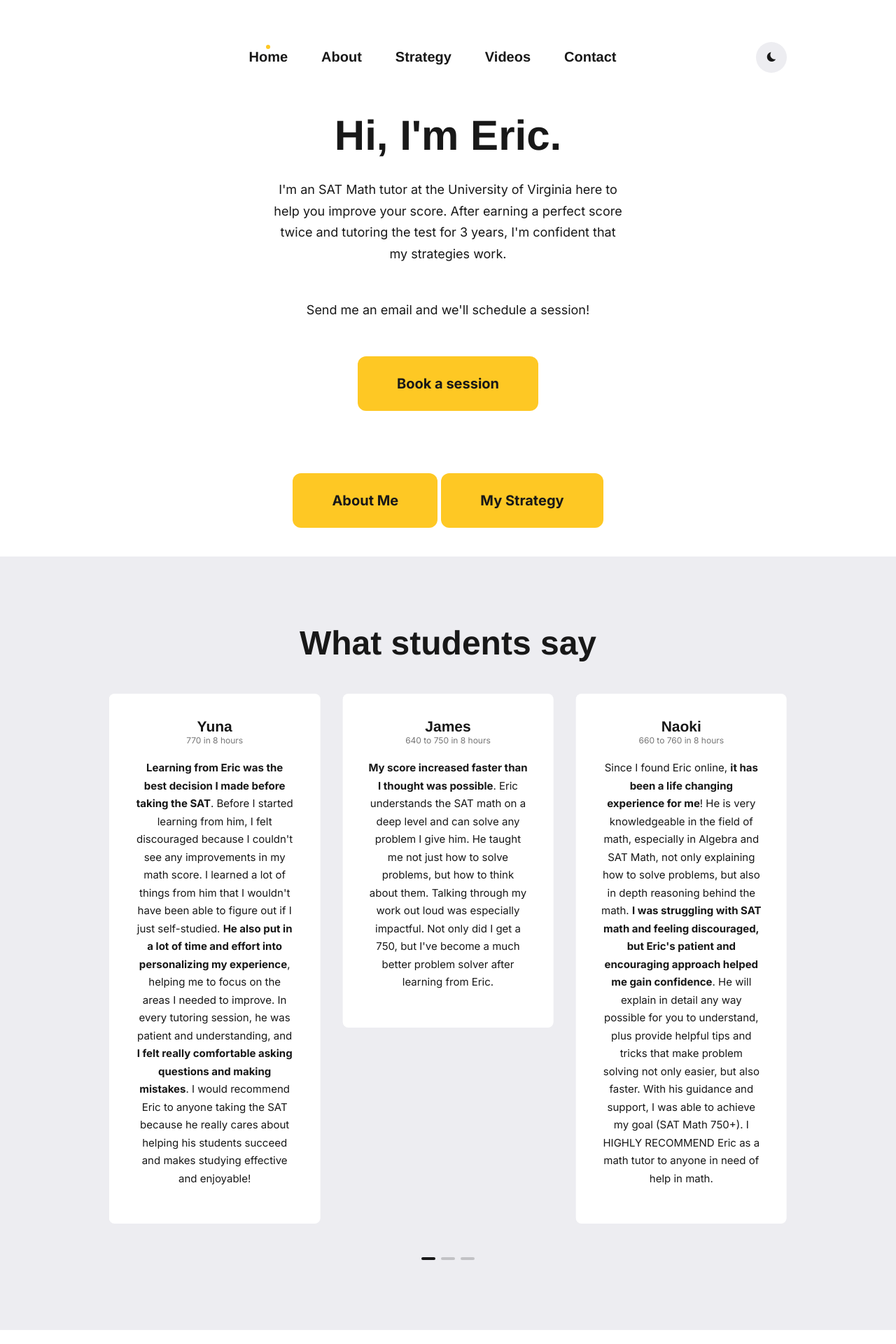
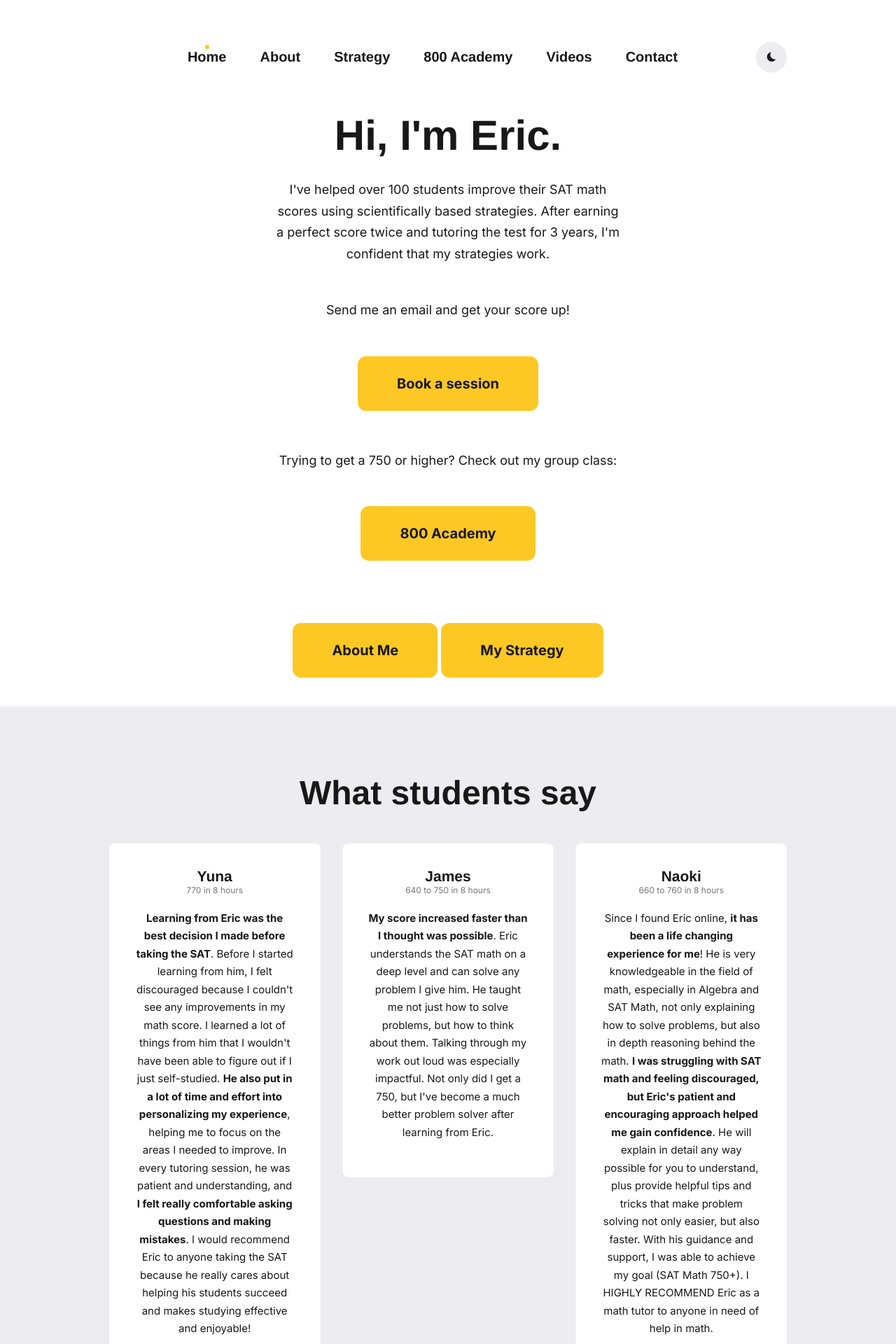
Before and after one commit to qExobyte/qExobyte.github.io, a Jekyll site: the page built from index.html, in a window 1280 px wide. Shown: the top 1920 px of the page at 70% size. Built offline with Jekyll 4.4.1, drawn with Linux system fonts in a browser that asks for light colours; nearby versions of some CDN libraries; some web fonts are replaced; some of the changed text lies outside the part shown.

Commit message:
800 academy added

```diff
--- a/_data/settings.yml
+++ b/_data/settings.yml
@@ -2,7 +2,8 @@
 # STATS
 stats:
   rate: 135
-  8h: 895
+  8h: 945
+  academy: TBD
   hours: 400
   years: 3
   views: 14 # in millions
@@ -24,6 +25,8 @@ menu__settings:
       title: 'About'
     - url: '/strategy/'
       title: 'Strategy'
+    - url: '/academy/'
+      title: '800 Academy'
     - title: 'Videos'
       url: '/projects/'
     - url: '/contact/'
--- a/_includes/section-hero.html
+++ b/_includes/section-hero.html
@@ -8,10 +8,16 @@
             <div class="center" align="center">
               <h1 class="hero__title">Hi, I'm Eric.</h1>
               <p class="hero__description">
-                I'm an SAT Math tutor at the University of Virginia here to help you improve your score.
+                I've helped over 100 students improve their SAT math scores using scientifically based strategies.
                 After earning a perfect score twice and tutoring the test for {{ site.data.settings.stats.years }} years, I'm confident that my strategies work.
               </p>
-              <p class="hero__description">Send me an email and we'll schedule a session!</p>
+              <p class="hero__description">Send me an email and get your score up!</p>
+              {% include book-button.html %}
+              <br>
+              <p class="hero__description">Trying to get a 750 or higher? Check out my group class:</p>
+              <div align="center">
+                <a href="/academy" class="button button--large section-button">800 Academy</a>
+              </div>
             </div>
         </div>
       </div>
--- a/_includes/section-pricing.html
+++ b/_includes/section-pricing.html
@@ -18,6 +18,13 @@
                     <h2 class="reduced--header current-price">${{ site.data.settings.stats.8h }}</h2>
                 </div>
 
+                <div class="panel--content" align="center">
+                    <h1><b>800 Academy</b></h1>
+                    <p class="pricing--text"> 10 hours of group classes <br> One payment in advance</p>
+                    <p class="pricing--text"> For highly motivated students aiming for a 750+</p>
+                    <h2 class="reduced--header current-price">${{ site.data.settings.stats.academy }}</h2>
+                </div>
+
 
         </div>
         <br>
--- a/_sass/3-modules/_contact.scss
+++ b/_sass/3-modules/_contact.scss
@@ -26,7 +26,6 @@
   width: 100%;
   padding: 20px;
   font-size: 16px;
-  font-weight: 400;
   border: 2px solid transparent;
   border-radius: 12px;
   outline: 0;
@@ -36,7 +35,7 @@
   background-color: var(--background-alt-color);
 
   &::placeholder {
-    color: var(--heading-font-color);
+    color: var(--text-alt-color);
   }
 
   &:focus {
--- a/index.html
+++ b/index.html
@@ -7,8 +7,6 @@ image: '/images/01.jpg'
 
 {% include section-hero.html %}
 
-{% include book-button.html %}
-
 {% include section-buttons.html %}
 
 {% include section-testimonials.html %}
```
Also changed, not shown: _includes/academy-form.html (added, +50 -0 lines), _pages/classes.md (added, +65 -0 lines), images/academy1.jpg (added), images/academy2.jpg (added), images/academy3.jpg (added), images/academy4.jpg (added), images/academy5.jpg (added).
